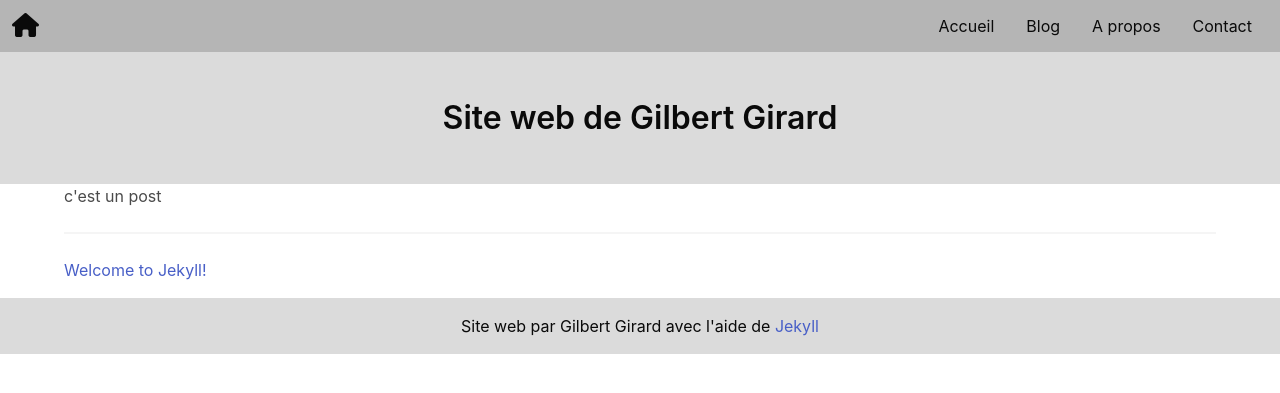
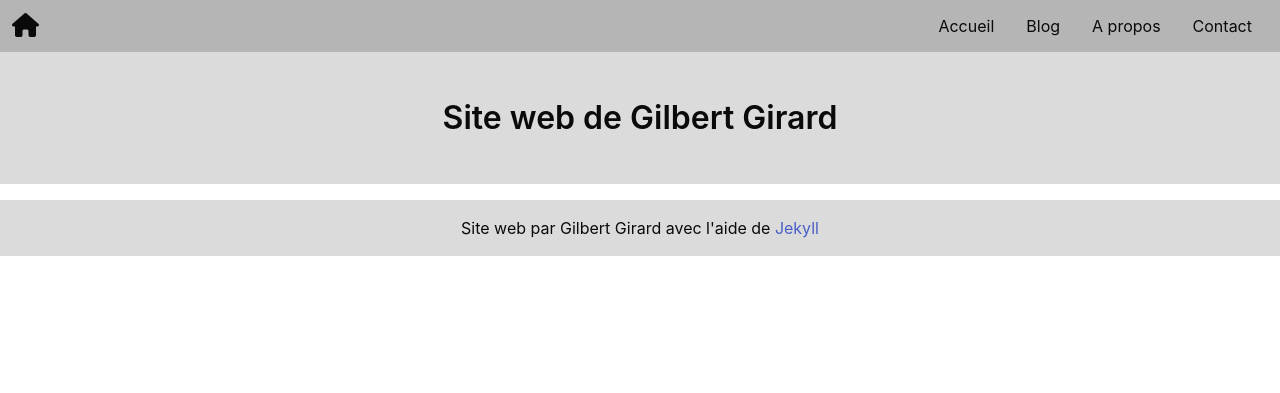
Before and after one commit to gilbiere/jeckyll-1, a Jekyll site: the page built from _posts/2023-01-11-welcome-to-jekyll.markdown, in a window 1280 px wide. Shown: the top 393 px of the page. Built offline with Jekyll 4.4.1, drawn with Linux system fonts in a browser that asks for light colours; nearby versions of some CDN libraries.

Commit message:
Update post.html

```diff
--- a/_layouts/post.html
+++ b/_layouts/post.html
@@ -1,15 +1,3 @@
 ---
 layout: default
 ---
-
-<h3>c'est un post</h3>
-<hr>
-    <section class="container"></section>
-        <ul>
-            {% for post in site.posts %}
-            <li>
-                <a href="{{ post.url }}">{{ post.title }}</a>
-            </li>
-            {% endfor %}
-        </ul>
-    </section>
```
